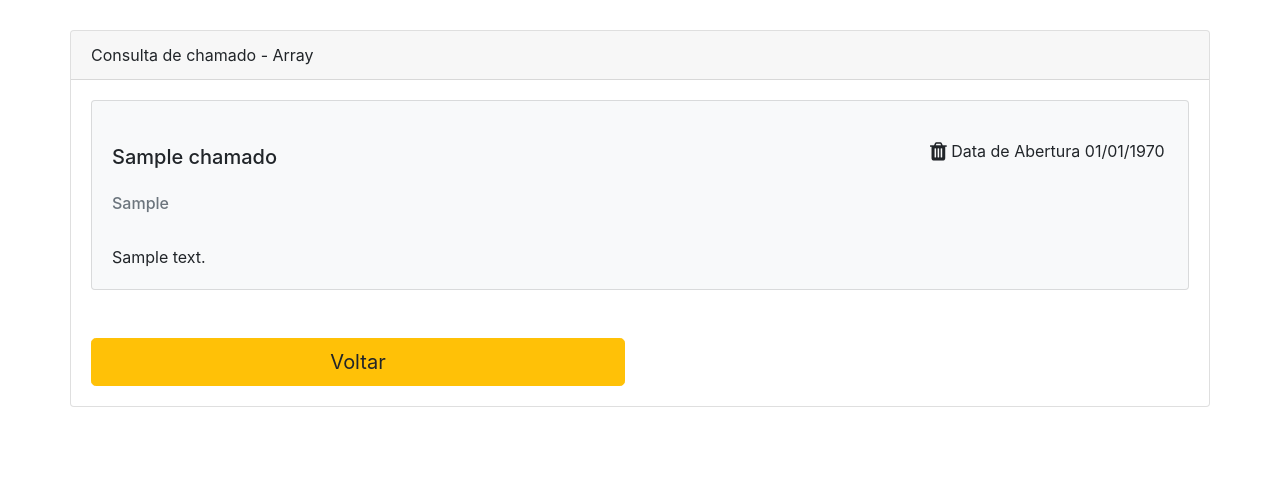
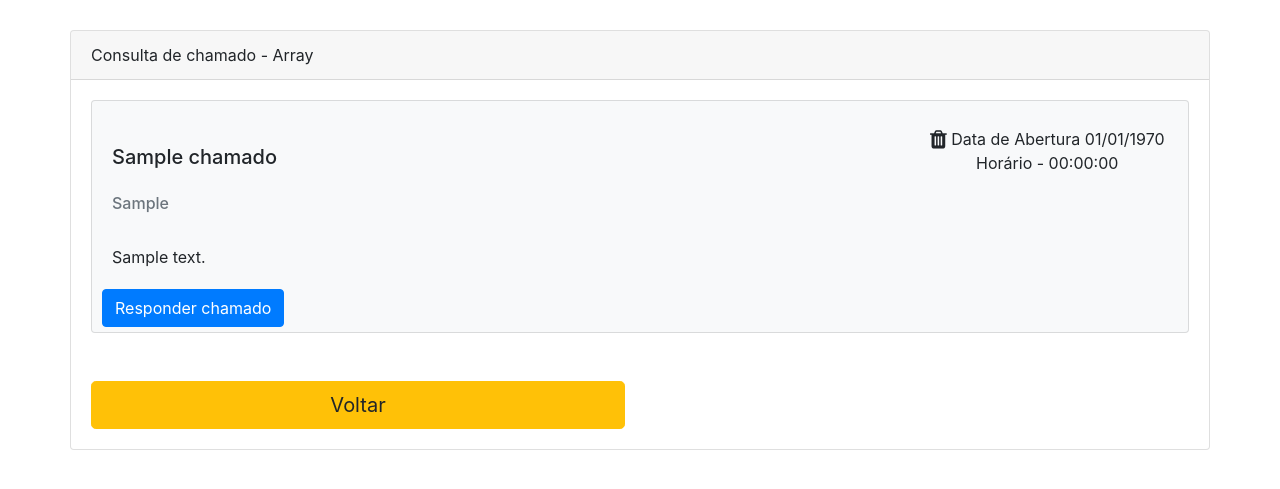
Before and after one commit to brucesilva/app_help_desk, a PHP site: page /consultar_chamado.php in a window 1280 px wide. Shown: the part 72-561 px from the top of the page. Run offline with PHP 8.4, Linux system fonts and the light colour scheme; the visitor is signed in with stand-in values (Sample User, id 1); tables that the repository leaves empty or names only in its code hold one stand-in row (values such as "Sample post").

Commit message:
Adicionado o botao para responder chamado e add a hora que o chamado foi aberto

```diff
--- a/App/Models/loginModel.php
+++ b/App/Models/loginModel.php
@@ -3,6 +3,7 @@
 
 	class loginModel{
 		private $id;
+		private $perfil;
 		private $user;
 		private $senha;
 
--- a/abrir_chamado.php
+++ b/abrir_chamado.php
@@ -93,7 +93,7 @@
 
                     <div class="form-group">
                       <label>Descrição</label>
-                      <textarea required  name="descricao" class="form-control" rows="3"></textarea>
+                      <textarea required  name="descricao" class="form-control" rows="5"></textarea>
                     </div>
 
                     <div class="row mt-5">
--- a/consultar_chamado.php
+++ b/consultar_chamado.php
@@ -98,6 +98,7 @@
                       <div class="col-md-3" style=" text-align: center; margin: auto;">
                          <i class="fa fa-trash fa-lg" onclick="removeChamado(<?=$value->id_titulo?>);"></i>
                          Data de Abertura <?=date('d/m/Y', strtotime($value->dataChamado)) ?>
+                         Horário - <?=date('H:i:s', strtotime($value->dataChamado)) ?>
                       </div><!-- col-md-1-->
                     </div><!-- fecha row -->
 
@@ -105,6 +106,13 @@
                       <h6 class="card-subtitle mb-2 text-muted">  <br> <?=$value->categoria ?></h6>
                       <p class="card-text">   <br> <?=$value->descricao ?></p>
                     </div>
+
+                    <div class="row">
+                      <div class="col-md-6" style="margin-left: 10px; margin-bottom: 5px;" >
+                        <button class="btn btn-primary"> Responder chamado</button>
+                      </div><!-- col-md-6-->
+                    </div><!-- fecha row -->
+
                 </div>
               <!--Fim da parte do card do chamado -->
                <?php }?>
```
Also changed, not shown: App/Controllers/loginController.php (+8 -4 lines).
